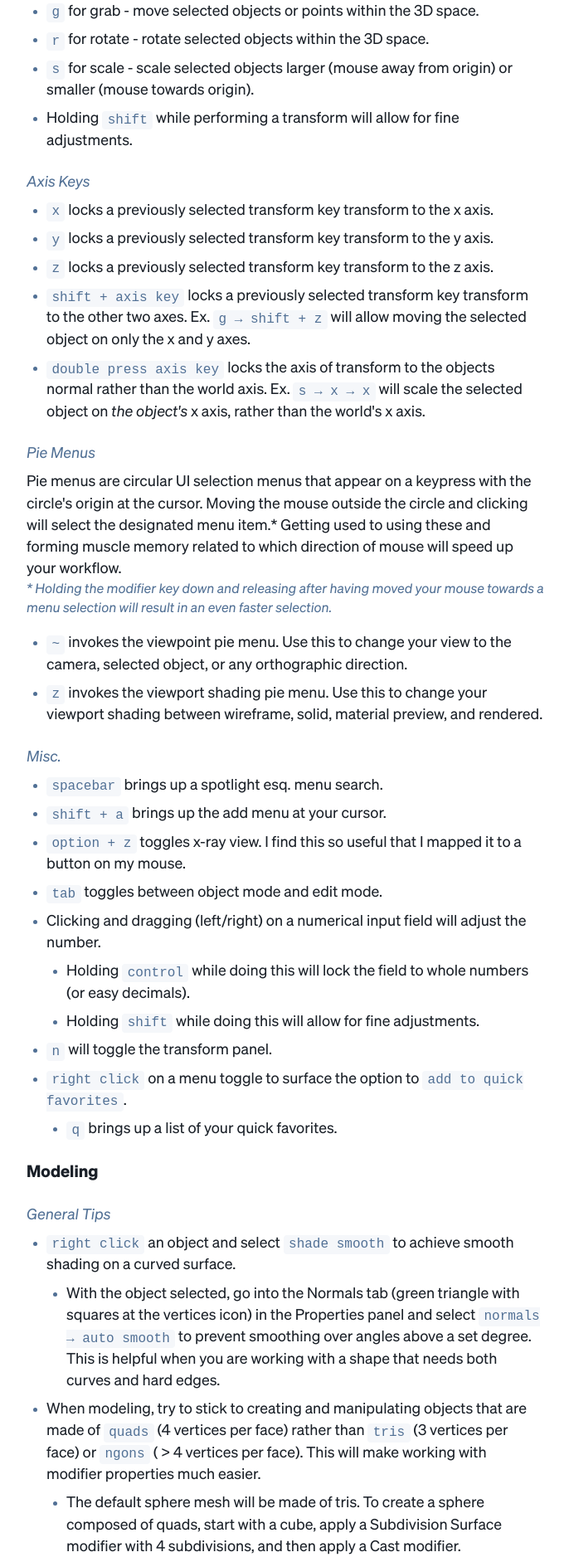
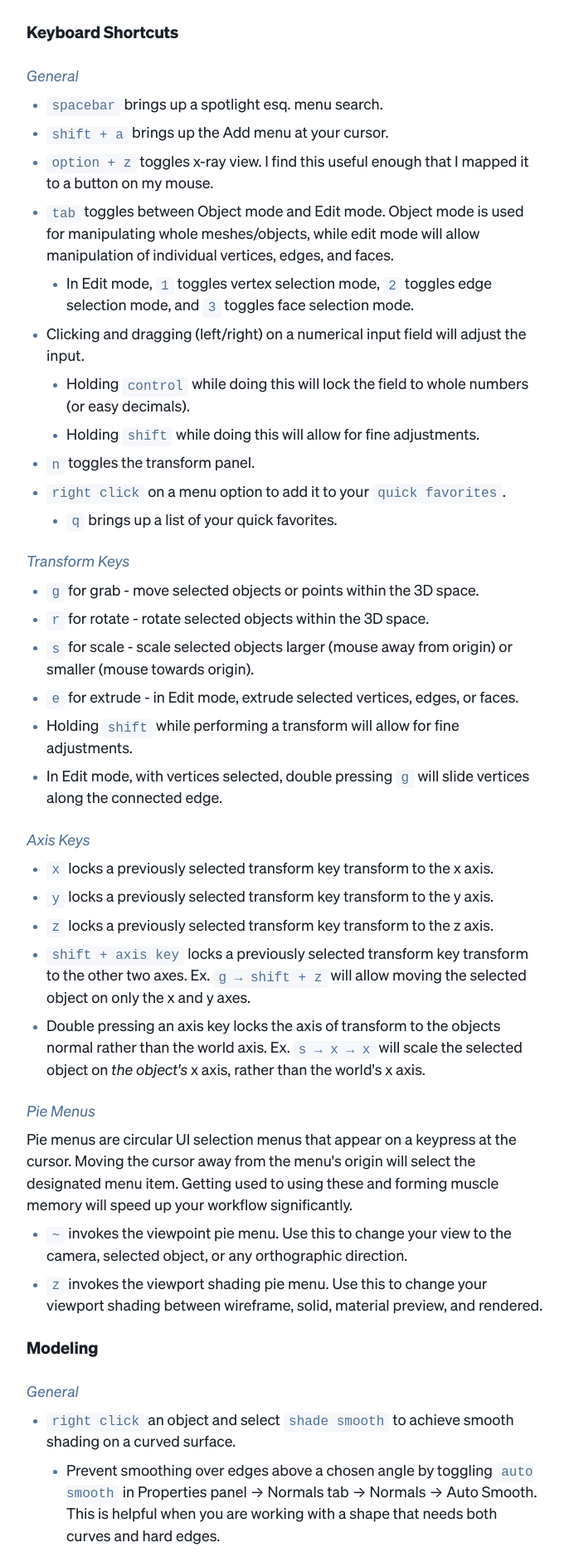
Before and after one commit to gavinmn/nelson.co, a Next.js app: page /posts/blenderbasics in a window 1280 px wide. Shown: the part 672-2549 px from the top of the page at 83% size, without its empty margins (296-982 px from the left). Built offline with nearby package versions, Linux system fonts and the light colour scheme.

Commit message:
added in edited content

```diff
--- a/src/pages/posts/blenderbasics.js
+++ b/src/pages/posts/blenderbasics.js
@@ -22,7 +22,7 @@ const BlenderBasics = props => (
     <p>
       Blender is a powerful,{" "}
       <a href="https://github.com/blender">open source</a> 3D creation tool with
-      a large amount of{" "}
+      a daunting amount of{" "}
       <a href="https://docs.blender.org/manual/en/latest/">documentation</a>.
       While the comprehensive docs are wonderful, there is a <em>lot</em> of
       noise to sift through if you are new to the software. This page is
@@ -45,9 +45,68 @@ const BlenderBasics = props => (
         tab → Color Management → Look dropdown. I find bumping up the contrast
         to <code>Medium High Contrast</code> is a good starting point.
       </li>
+      <li>
+        Hover over a corner of an editor section and your cursor will display as
+        a +. Click and drag to split the section into two and select the
+        dropdown icon in the upper left of any section to chose the editor type.
+        Blender's UI is customizable to your liking.
+      </li>
     </ul>
 
     <h2>Keyboard Shortcuts</h2>
+
+    <h3>General</h3>
+
+    <ul>
+      <li>
+        <code>spacebar</code> brings up a spotlight esq. menu search.
+      </li>
+      <li>
+        <code>shift + a</code> brings up the Add menu at your cursor.
+      </li>
+      <li>
+        <code>option + z</code> toggles x-ray view. I find this useful enough
+        that I mapped it to a button on my mouse.
+      </li>
+      <li>
+        <code>tab</code> toggles between Object mode and Edit mode. Object mode
+        is used for manipulating whole meshes/objects, while edit mode will
+        allow manipulation of individual vertices, edges, and faces.
+        <ul>
+          <li>
+            In Edit mode, <code>1</code> toggles vertex selection mode,{" "}
+            <code>2</code> toggles edge selection mode, and <code>3</code>{" "}
+            toggles face selection mode.
+          </li>
+        </ul>
+      </li>
+      <li>
+        Clicking and dragging (left/right) on a numerical input field will
+        adjust the input.
+        <ul>
+          <li>
+            Holding <code>control</code> while doing this will lock the field to
+            whole numbers (or easy decimals).
+          </li>
+          <li>
+            Holding <code>shift</code> while doing this will allow for fine
+            adjustments.
+          </li>
+        </ul>
+      </li>
+      <li>
+        <code>n</code> toggles the transform panel.
+      </li>
+      <li>
+        <code>right click</code> on a menu option to add it to your{" "}
+        <code>quick favorites</code>.
+        <ul>
+          <li>
+            <code>q</code> brings up a list of your quick favorites.
+          </li>
+        </ul>
+      </li>
+    </ul>
 
     <h3>Transform Keys</h3>
 
@@ -64,8 +123,16 @@ const BlenderBasics = props => (
         from origin) or smaller (mouse towards origin).
       </li>
       <li>
+        <code>e</code> for extrude - in Edit mode, extrude selected vertices,
+        edges, or faces.
+      </li>
+      <li>
         Holding <code>shift</code> while performing a transform will allow for
         fine adjustments.
+      </li>
+      <li>
+        In Edit mode, with vertices selected, double pressing <code>g</code>{" "}
+        will slide vertices along the connected edge.
       </li>
     </ul>
 
@@ -90,27 +157,21 @@ const BlenderBasics = props => (
         allow moving the selected object on only the x and y axes.
       </li>
       <li>
-        <code>double press axis key</code> locks the axis of transform to the
-        objects normal rather than the world axis. Ex. <code>s → x → x</code>{" "}
-        will scale the selected object on <em>the object's</em> x axis, rather
-        than the world's x axis.
+        Double pressing an axis key locks the axis of transform to the objects
+        normal rather than the world axis. Ex. <code>s → x → x</code> will scale
+        the selected object on <em>the object's</em> x axis, rather than the
+        world's x axis.
       </li>
     </ul>
 
     <h3>Pie Menus</h3>
 
     <p>
-      Pie menus are circular UI selection menus that appear on a keypress with
-      the circle's origin at the cursor. Moving the mouse outside the circle and
-      clicking will select the designated menu item.* Getting used to using
-      these and forming muscle memory related to which direction of mouse will
-      speed up your workflow.{" "}
+      Pie menus are circular UI selection menus that appear on a keypress at the
+      cursor. Moving the cursor away from the menu's origin will select the
+      designated menu item. Getting used to using these and forming muscle
+      memory will speed up your workflow significantly.
     </p>
-
-    <Caption>
-      * Holding the modifier key down and releasing after having moved your
-      mouse towards a menu selection will result in an even faster selection.
-    </Caption>
 
     <ul>
       <li>
@@ -124,53 +185,9 @@ const BlenderBasics = props => (
       </li>
     </ul>
 
-    <h3>Misc.</h3>
-
-    <ul>
-      <li>
-        <code>spacebar</code> brings up a spotlight esq. menu search.
-      </li>
-      <li>
-        <code>shift + a</code> brings up the add menu at your cursor.
-      </li>
-      <li>
-        <code>option + z</code> toggles x-ray view. I find this so useful that I
-        mapped it to a button on my mouse.
-      </li>
-      <li>
-        <code>tab</code> toggles between object mode and edit mode.
-      </li>
-      <li>
-        Clicking and dragging (left/right) on a numerical input field will
-        adjust the number.
-        <ul>
-          <li>
-            Holding <code>control</code> while doing this will lock the field to
-            whole numbers (or easy decimals).
-          </li>
-          <li>
-            Holding <code>shift</code> while doing this will allow for fine
-            adjustments.
-          </li>
-        </ul>
-      </li>
-      <li>
-        <code>n</code> will toggle the transform panel.
-      </li>
-      <li>
-        <code>right click</code> on a menu toggle to surface the option to{" "}
-        <code>add to quick favorites</code>.
-        <ul>
-          <li>
-            <code>q</code> brings up a list of your quick favorites.
-          </li>
-        </ul>
-      </li>
-    </ul>
-
     <h2>Modeling</h2>
 
-    <h3>General Tips</h3>
+    <h3>General</h3>
 
     <ul>
       <li>
@@ -178,25 +195,23 @@ const BlenderBasics = props => (
         to achieve smooth shading on a curved surface.
         <ul>
           <li>
-            With the object selected, go into the Normals tab (green triangle
-            with squares at the vertices icon) in the Properties panel and
-            select <code>normals → auto smooth</code> to prevent smoothing over
-            angles above a set degree. This is helpful when you are working with
-            a shape that needs both curves and hard edges.
+            Prevent smoothing over edges above a chosen angle by toggling{" "}
+            <code>auto smooth</code> in Properties panel → Normals tab → Normals
+            → Auto Smooth. This is helpful when you are working with a shape
+            that needs both curves and hard edges.
           </li>
         </ul>
       </li>
       <li>
         When modeling, try to stick to creating and manipulating objects that
-        are made of <code>quads</code> (4 vertices per face) rather than{" "}
-        <code>tris</code> (3 vertices per face) or <code>ngons</code> ( &gt; 4
-        vertices per face). This will make working with modifier properties much
-        easier.
+        are made of Quads (4 vertices per face) rather than Tris (3 vertices per
+        face) or Ngons ( &gt; 4 vertices per face). This will make working with
+        modifier properties easier.
         <ul>
           <li>
-            The default sphere mesh will be made of tris. To create a sphere
-            composed of quads, start with a cube, apply a Subdivision Surface
-            modifier with 4 subdivisions, and then apply a Cast modifier.
+            The default sphere mesh is made of Tris. To create a sphere composed
+            of Quads, start with a cube, apply a Subdivision Surface modifier
+            with 4 subdivisions, and then apply a Cast modifier.
           </li>
         </ul>
       </li>
@@ -213,15 +228,11 @@ const BlenderBasics = props => (
 
     <h3>Modifier Properties</h3>
 
-    <Caption>
-      All Modifier Properties are found in the Modifier Properties tab (blue
-      wrench icon) of the Properties panel.
-    </Caption>
-
     <p>
-      These are the general modifiers that I find most helpful for basic
-      modeling. Experiment by applying them to basic meshes to learn the ins and
-      outs.
+      All Modifier Properties are found in the Modifier Properties tab of the
+      Properties panel. Below are the general modifiers that I find most helpful
+      for modeling. Experiment by applying them to default meshes to learn the
+      ins and outs of each modifier.
       <br></br>
       <br></br>
     </p>
@@ -233,45 +244,74 @@ const BlenderBasics = props => (
 
     <ul>
       <li>
-        Bevel - used to bevel edges of the selected object.
+        <code>Bevel</code> - used to bevel edges of the selected object.
         <ul>
           <li>
-            Bevel Limit Method - a helpful tool to limit what edges are beveled.{" "}
+            Bevel Limit Method - a tool to limit what edges are beveled.{" "}
             <code>Angle</code> is useful to limit beveling to only sharp edges
             (defined by a degree input). <code>Weight</code> will let you bevel
             only selected edges by weight. Weight is assigned to edges in edit
-            mode in the transform panel under &quot;Edge Data.&quot;
+            mode in Transform panel → Edge Data.
           </li>
         </ul>
       </li>
       <li>
-        Subdivision Surface - used to subdivide all faces of the selected
-        object. Great for creating curved surfaces from angled meshes.
+        <code>Subdivision Surface</code> - used to subdivide all faces of the
+        selected object. Great for creating curved surfaces from angled meshes.
         <ul>
           <li>
-            Assign creases to edges in edit mode in the transform panel under
-            &quot;Edge Data.&quot;
+            Assign creases to edges in edit mode in Transform panel → Edge Data.
           </li>
         </ul>
       </li>
       <li>
-        Solidify - used to give a third dimension to two dimensional meshes
-        non-destructively.
+        <code>Solidify</code> - used to give a third dimension to two
+        dimensional meshes non-destructively.
       </li>
       <li>
-        Mirror - used to mirror a copy of a mesh over a selected object and
-        axis. Use this to easily create symmetrical meshes.
+        <code>Mirror</code> - used to mirror a copy of a mesh over a selected
+        object and axis. Use this to easily create symmetrical meshes.
+      </li>
+      <li>
+        If you have previously explored design tools like{" "}
+        <a href="https://www.sketch.com">Sketch</a> and{" "}
+        <a href="https://www.figma.com">Figma</a>, you may have used the Boolean
+        Operation tool. Blender has a similar <code>Boolean</code> operation
+        modifier but I would recommend trying to avoid it when you are first
+        starting. It has a tendency to create messy geometry in your meshes and
+        screw things up when used in combo with a Subdivision modifier.
       </li>
     </ul>
 
+    <h2>Shading</h2>
+
     <p>
-      If you have previously explored design tools like{" "}
-      <a href="https://www.sketch.com">Sketch</a> and{" "}
-      <a href="https://www.figma.com">Figma</a>, you may have used the Boolean
-      Operation tool. Blender has a similar boolean operation modifier, but I
-      would recommend trying to avoid it when you are first starting. It has a
-      tendency to create messy geometry in your meshes and screw things up when
-      used in combo with a Subdivision modifier.{" "}
+      Open up a <code>Shader Editor</code> editor to use Blender's node based
+      shading. Node editors can get complicated fast. To keep it simple, stick
+      with the <code>Principled BDSF</code> shader that is added when you create
+      a new material.
+    </p>
+
+    <ul>
+      <li>
+        The best way to learn shading is to experiment with all the sliders in
+        the <code>Principled BDSF</code> node.
+        <ul>
+          <li>
+            The primary values I find myself editing are Base Color, Metallic,
+            and Roughness.
+          </li>
+        </ul>
+      </li>
+    </ul>
+
+    <h2>Concluding Thoughts</h2>
+
+    <p>
+      Start off small. Don't jump right into creating involved models and
+      complex shading trees. The learning curve for Blender can be steep, but
+      getting these core basics nailed down will help make the experience
+      enjoyable.{" "}
     </p>
   </PostWrapper>
 )
```
Also changed, not shown: .nova/Clips.json.
